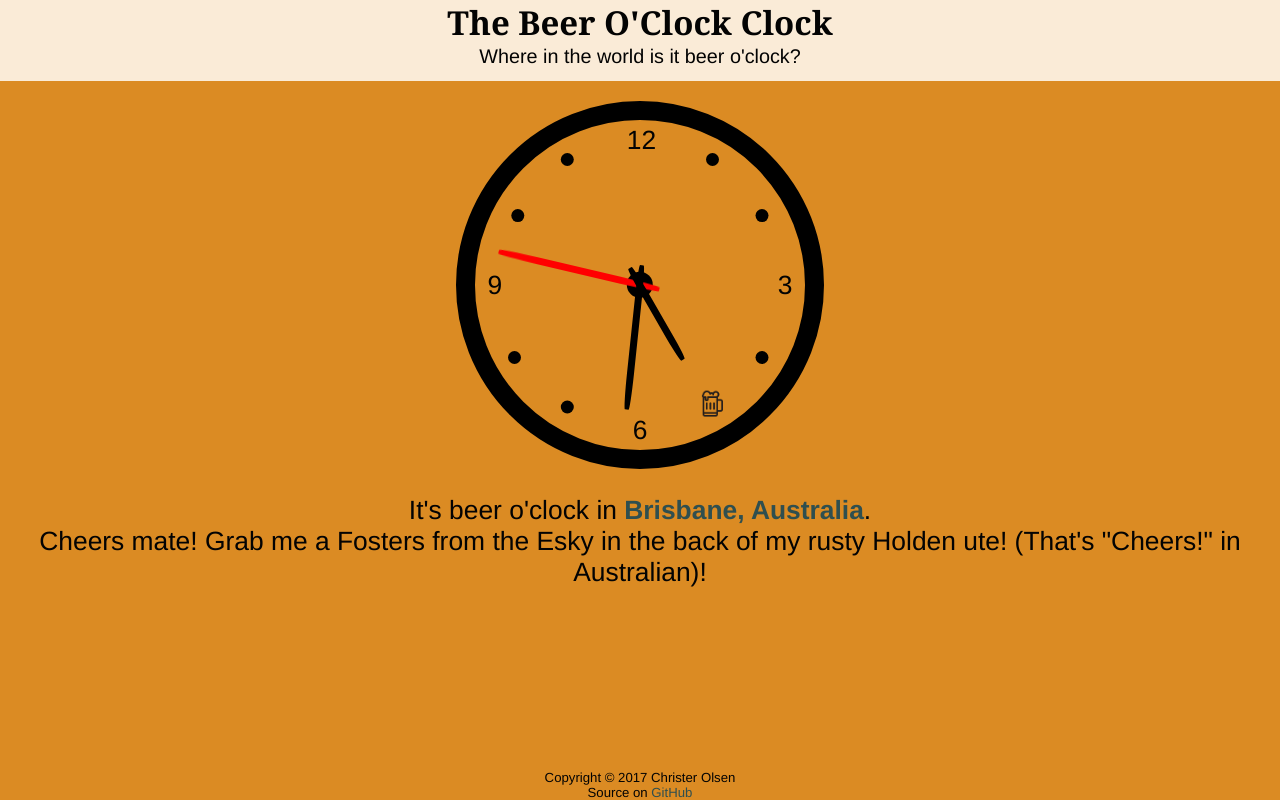
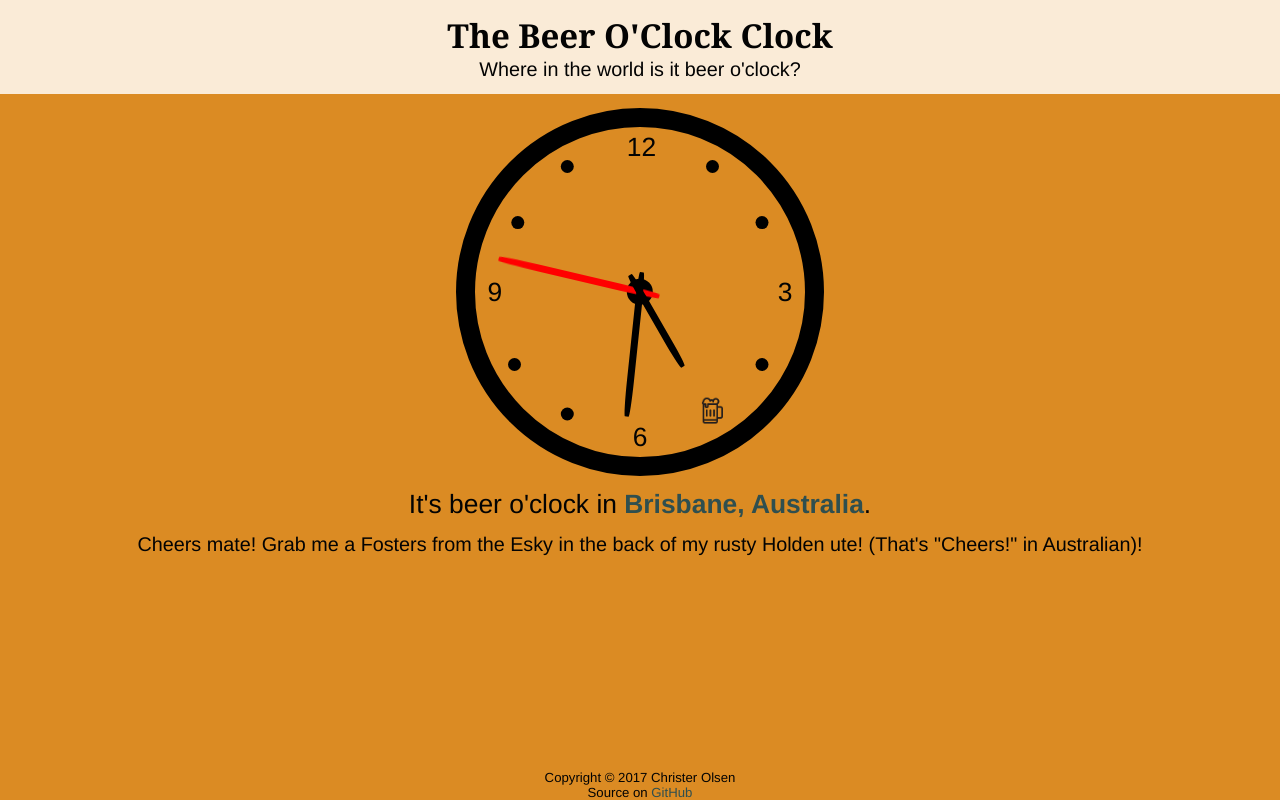
Before and after one commit to colsen1991/beeroclock-site, a website: page index.html in a window 1280 px wide. Drawn offline with Linux system fonts and the light colour scheme.

Commit message:
Adjusted spacing between elements.

```diff
--- a/index.html
+++ b/index.html
@@ -42,6 +42,7 @@
       <div id="hour-dial" class="dial"></div>
     </div>
     <p id="answer" class="not-visible trans-ease-in-out"></p>
+    <p id="phrase" class="not-visible trans-ease-in-out"></p>
   </div>
   <footer>
     <p>Copyright © 2017 Christer Olsen</p>
--- a/js/clock.js
+++ b/js/clock.js
@@ -76,19 +76,19 @@ const initClock = (function () {
     return `https://www.google.com.au/maps/search/${replaceSpacesWithPlus(city)},+${replaceSpacesWithPlus(country)}`;
   }
 
-  function setAnswer(time, timeZoneData) {
+  function setAnswerAndPhrase(time, timeZoneData) {
     const answer = document.querySelector('#answer');
+    const phraseEl = document.querySelector('#phrase');
 
     if (isPastBeerOClock(time)) {
-      answer.innerText = 'It\'s well past beer o\'clock where you\'re now, mate!\nGet your drink on! Cheers!';
+      answer.innerText = 'It\'s well past beer o\'clock where you\'re now, mate!';
+      phraseEl.innerText = 'Get your drink on! Cheers!';
     } else {
       const { city, country, phrase, lang } = getCurrentTimeZoneData(time, timeZoneData);
-      answer.innerHTML = `
-        It\'s beer o\'clock in <strong><a href="${getGoogleMapsLink(city, country)}" target="_blank">${city}, ${country}</a></strong>.
-        <br>${phrase} (That\'s \"Cheers!\" in ${lang})!
-      `;
+      answer.innerHTML = `It's beer o'clock in <strong><a href="${getGoogleMapsLink(city, country)}" target="_blank">${city}, ${country}</a></strong>.`;
+      phraseEl.innerText = `${phrase} (That's "Cheers!" in ${lang})!`;
     }
-  }``
+  }
 
   function getCurrentTimeZoneData(time, timeZoneData) {
     const utcHours = time.getUTCHours();
@@ -110,7 +110,7 @@ const initClock = (function () {
       else if (!isPastBeerOClock(currentTime))
         rotate(dial, 270 + (17 * 30));
 
-      setAnswer(currentTime, timeZoneData);
+      setAnswerAndPhrase(currentTime, timeZoneData);
     } else {
       rotate(dial);
     }
@@ -119,6 +119,7 @@ const initClock = (function () {
   return function init(initialTime, timeZoneData) {
     setTimeout(() => fadeIn('#clock'), 500);
     setTimeout(() => fadeIn('#answer'), 1000);
+    setTimeout(() => fadeIn('#phrase'), 1500);
 
     getDials(initialTime, isPastBeerOClock(initialTime)).forEach(dial => {
       dial.el.style.transform = getTransform(getRotation(dial, false));
@@ -133,6 +134,6 @@ const initClock = (function () {
       }, getInitialTimeout(dial, initialTime));
     });
 
-    setAnswer(initialTime, timeZoneData);
+    setAnswerAndPhrase(initialTime, timeZoneData);
   }
 })();
--- a/style/index.css
+++ b/style/index.css
@@ -20,7 +20,7 @@ section {
 
 header {
   background-color: #FAEBD7;
-  padding-bottom: 1rem;
+  padding: 1rem;
 }
 
 header h1 {
@@ -29,12 +29,12 @@ header h1 {
   margin: 0;
 }
 
+header p {
+  margin: 0;
+}
+
 p {
   font-size: 1.5rem;
-}
-
-header p {
-  margin: 0;
 }
 
 a {
@@ -60,18 +60,18 @@ a:hover {
 
 #error {
   color: #FF0000;
-  margin: 1.5rem 0 0 0;
+  margin: 1rem 0 0 0;
 }
 
 #clock-wrapper {
   flex: 1;
   display: flex;
   flex-direction: column;
-  margin-top: 1.5rem;
+  margin-top: 1rem;
 }
 
-#clock-wrapper > p {
-  font-size: 2rem;
+#clock-wrapper p {
+  margin: 1rem 0 0 0;
 }
 
 #clock {
@@ -80,6 +80,10 @@ a:hover {
   width: 25rem;
   border-radius: 50%;
   border: 1.5rem solid #000000;
+}
+
+#clock > p {
+  font-size: 2rem;
 }
 
 #clock div, img {
@@ -184,6 +188,14 @@ a:hover {
   width: 8rem;
 }
 
+#answer {
+  font-size: 2rem;
+}
+
+#phrase {
+  font-size: 1.5rem;
+}
+
 footer {
   display: flex;
   padding: 0 2rem;
```
